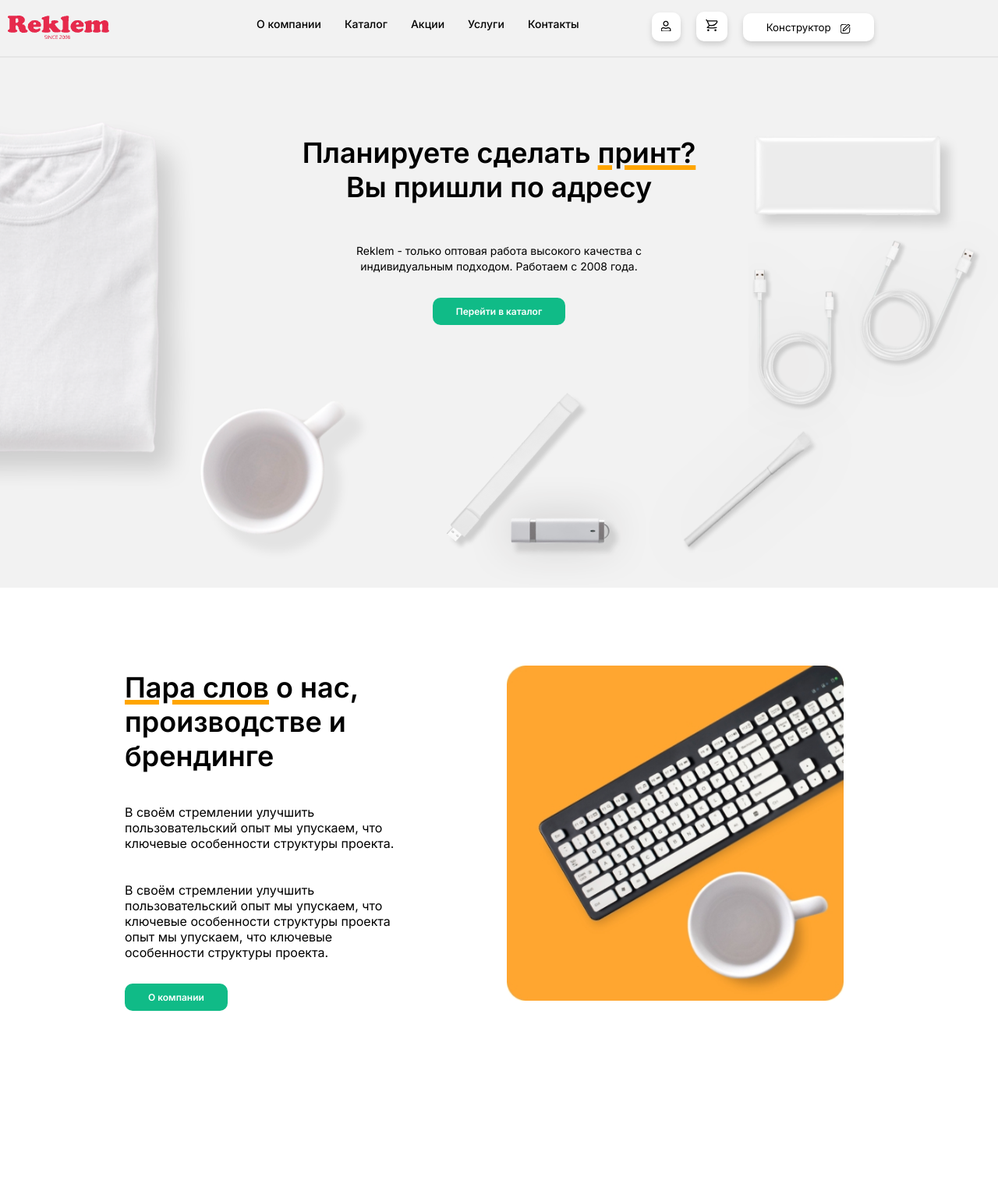
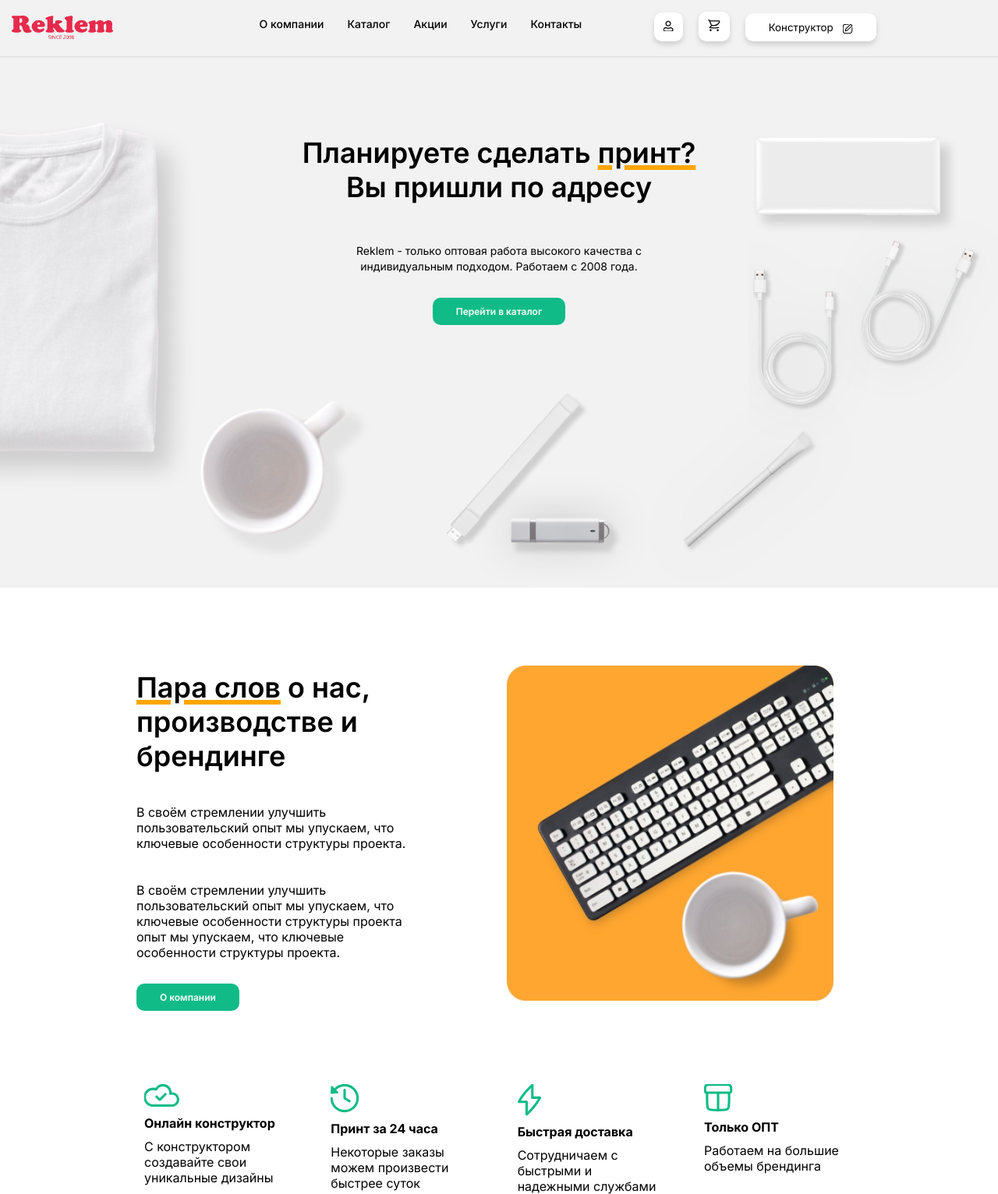
Before and after one commit to daniarmakyev/Reklem, a React (Create React App) app: page / in a window 1280 px wide. Shown: the whole page at 78% size. Before the commit the page ends 1297 px from the top, so only its background shows below. Built offline with nearby package versions, Linux system fonts and the light colour scheme.

Commit message:
finalochkaNet

```diff
--- a/package.json
+++ b/package.json
@@ -6,8 +6,10 @@
     "@testing-library/jest-dom": "^5.17.0",
     "@testing-library/react": "^13.4.0",
     "@testing-library/user-event": "^13.5.0",
+    "axios": "^1.6.8",
     "react": "^18.2.0",
     "react-dom": "^18.2.0",
+    "react-router-dom": "^6.22.3",
     "react-scripts": "5.0.1",
     "web-vitals": "^2.1.4"
   },
--- a/src/App.js
+++ b/src/App.js
@@ -2,6 +2,7 @@ import Header from "./components/Header/Header";
 import "./components/MainStyles/style.css"
 import GoToDire from "./components/GoToDire/GoToDire";
 import AboutUs from "./components/AboutBlock/AboutBlock";
+import MiniInfo from "./components/MiniInfo/MiniInfo";
 
 
 
@@ -11,6 +12,7 @@ function App() {
       <Header />
       <GoToDire />
       <AboutUs />
+      <MiniInfo />
     </div>
   );
 }
--- a/src/components/AboutBlock/aboutUs.css
+++ b/src/components/AboutBlock/aboutUs.css
@@ -7,6 +7,7 @@
 .about-us-container {
     max-width: 960px;
     margin: 0 auto;
+    padding: 0 15px;
 }
 
 .about-left h2 {
--- a/src/components/Header/Header.jsx
+++ b/src/components/Header/Header.jsx
@@ -4,7 +4,7 @@ import "./header.css";
 function Header({ }) {
   return (
 <header className="header">
-    <div className="container">
+    <div className="container-header">
         <div className="logo">
             <img src={require('../../images/logotype.png')} alt="Logo" />
         </div>
--- a/src/components/Header/header.css
+++ b/src/components/Header/header.css
@@ -74,9 +74,15 @@
     text-wrap: nowrap;
 }
 
-.header .container {
+.header .container-header {
     display: flex;
     flex-wrap: wrap;
+}
+
+.container-header {
+    max-width: 1360px;
+    margin: 0 auto;
+    padding: 0 15px;
 }
 
 hr {
--- a/src/components/MainStyles/style.css
+++ b/src/components/MainStyles/style.css
@@ -28,7 +28,7 @@
 }
 
 .container  {
-    max-width: 1360px !important;
+    max-width: 960px !important;
     padding: 0 10px;
     margin: 0 auto;
 }
--- a/src/components/MiniInfo/MiniInfo.jsx
+++ b/src/components/MiniInfo/MiniInfo.jsx
@@ -3,7 +3,44 @@ import "./mini-info.css"
 function MiniInfo({ }) {
     return (
 
-
+        <div className="mini-info">
+            <div className="container">
+                <ul className="list-mini-info">
+                    <li>
+                <svg width="45.000000" height="30.000000" viewBox="0 0 45 30" fill="none" xmlns="http://www.w3.org/2000/svg" xmlnsXlink="http://www.w3.org/1999/xlink">
+                    <defs/>
+                    <path id="Icon" d="M23.94 -0.2C19.96 -0.2 16.46 1.87 14.45 4.98C13.45 4.72 12.4 4.58 11.32 4.58C4.56 4.58 -0.92 10.06 -0.92 16.82C-0.92 23.58 4.56 29.06 11.32 29.06L35.58 29.06C40.74 29.06 44.91 24.88 44.91 19.73C44.91 14.58 40.74 10.4 35.58 10.4C35.45 10.4 35.32 10.4 35.19 10.41C34.84 4.49 29.94 -0.2 23.94 -0.2ZM16.6 7.54C17.91 4.81 20.71 2.93 23.94 2.93C28.44 2.93 32.08 6.58 32.08 11.07C32.08 11.4 32.06 11.73 32.03 12.04C31.96 12.56 32.16 13.07 32.55 13.41C32.94 13.75 33.48 13.87 33.98 13.74C34.49 13.6 35.03 13.53 35.58 13.53C39.01 13.53 41.79 16.3 41.79 19.73C41.79 23.16 39.01 25.93 35.58 25.93L11.32 25.93C6.28 25.93 2.2 21.85 2.2 16.82C2.2 11.78 6.28 7.7 11.32 7.7C12.49 7.7 13.6 7.92 14.62 8.32C15.38 8.61 16.24 8.28 16.6 7.54ZM28.31 14.02C28.92 13.41 28.92 12.42 28.31 11.81C27.7 11.2 26.71 11.2 26.1 11.81L19.91 17.99L16.85 14.93C16.24 14.32 15.25 14.32 14.64 14.93C14.03 15.54 14.03 16.53 14.64 17.14L18.81 21.31C19.42 21.92 20.41 21.92 21.02 21.31L28.31 14.02Z" fill="#10BB87" fill-opacity="1.000000" fill-rule="evenodd"/>
+                </svg>
+                    <h4>Онлайн конструктор</h4>
+                    <p>С конструктором создавайте свои уникальные дизайны</p>
+                </li>
+                    <li>
+                <svg width="37.000000" height="37.000000" viewBox="0 0 37 37" fill="none" xmlns="http://www.w3.org/2000/svg" xmlnsXlink="http://www.w3.org/1999/xlink">
+                    <defs/>
+                    <path id="Icon" d="M18 2.89C13.81 2.89 10.03 4.59 7.3 7.33C7.24 7.39 7.18 7.44 7.12 7.48L9.68 10.04C9.97 10.33 10.06 10.75 9.92 11.13C9.79 11.51 9.44 11.78 9.04 11.81L0.94 12.55C0.63 12.58 0.33 12.47 0.11 12.25C-0.11 12.03 -0.22 11.73 -0.19 11.42L0.54 3.32C0.58 2.91 0.85 2.57 1.23 2.43C1.6 2.29 2.03 2.39 2.32 2.68L4.94 5.3C4.98 5.24 5.03 5.18 5.08 5.13C8.38 1.82 12.95 -0.23 18 -0.23C28.06 -0.23 36.22 7.93 36.22 18C36.22 28.06 28.06 36.22 18 36.22C7.92 36.22 -0.24 28.06 -0.24 18C-0.24 17.13 0.46 16.43 1.33 16.43C2.19 16.43 2.89 17.13 2.89 18C2.89 26.34 9.65 33.1 18 33.1C26.33 33.1 33.1 26.34 33.1 18C33.1 9.65 26.33 2.89 18 2.89ZM18 6.02C18.86 6.02 19.56 6.72 19.56 7.58L19.56 17.13L25.07 20.58C25.8 21.03 26.03 22 25.57 22.73C25.11 23.46 24.15 23.68 23.42 23.23L17.17 19.32C16.71 19.03 16.43 18.53 16.43 18L16.43 7.58C16.43 6.72 17.13 6.02 18 6.02Z" fill="#10BB87" fill-opacity="1.000000" fill-rule="evenodd"/>
+                </svg>
+                    <h4>Принт за 24 часа</h4>
+                    <p>Некоторые заказы можем произвести быстрее суток</p>
+                    </li>
+                    <li>
+                    <svg width="31.000000" height="41.000000" viewBox="0 0 31 41" fill="none" xmlns="http://www.w3.org/2000/svg" xmlnsXlink="http://www.w3.org/1999/xlink">
+                        <defs/>
+                        <path id="Icon" d="M19.36 -0.19C19.94 0.05 20.31 0.62 20.31 1.25L20.31 15.82L28.5 15.82C29.05 15.82 29.57 16.12 29.85 16.6C30.13 17.08 30.13 17.67 29.86 18.16L28.83 19.97C24.94 26.85 19.99 33.07 14.14 38.39L12.49 39.9C12.03 40.32 11.37 40.42 10.8 40.17C10.24 39.92 9.87 39.36 9.87 38.75L9.87 24.29L1.41 24.29C0.55 24.29 -0.15 23.59 -0.15 22.73C-0.15 22.45 -0.08 22.18 0.05 21.96C3.72 15.18 8.41 9.02 13.96 3.68L17.66 0.12C18.12 -0.32 18.78 -0.44 19.36 -0.19ZM4.09 21.16L11.43 21.16C12.3 21.16 13 21.86 13 22.73L13 35.19C18.03 30.43 22.35 24.96 25.82 18.95L18.75 18.95C17.88 18.95 17.18 18.25 17.18 17.39L17.18 4.92L16.12 5.93C11.44 10.44 7.39 15.57 4.09 21.16Z" fill="#10BB87" fill-opacity="1.000000" fill-rule="evenodd"/>
+                    </svg>
+                    <h4>Быстрая доставка</h4>
+                    <p>Сотрудничаем с быстрыми и надежными службами</p>
+                    </li>
+                    <li>
+                    <svg width="37.000000" height="35.000000" viewBox="0 0 37 35" fill="none" xmlns="http://www.w3.org/2000/svg" xmlnsXlink="http://www.w3.org/1999/xlink">
+                        <defs/>
+                        <path id="Icon" d="M28.91 -0.99L30.5 -0.99C33.66 -0.99 36.22 1.58 36.22 4.74L36.22 8.91C36.22 10.59 35.09 12 33.55 12.42C33.85 16.23 33.68 26.29 33.03 30.05C32.65 32.3 30.82 34.03 28.55 34.28L26.65 34.49C20.9 35.14 15.09 35.14 9.34 34.49L7.43 34.28C5.17 34.03 3.34 32.3 2.95 30.05C2.31 26.29 2.14 16.23 2.43 12.42C0.89 12 -0.24 10.59 -0.24 8.91L-0.24 4.74C-0.24 1.58 2.33 -0.99 5.5 -0.99L7.08 -0.99L12.78 -0.99L23.2 -0.99L28.91 -0.99ZM2.89 4.74C2.89 3.31 4.05 2.14 5.5 2.14L16.43 2.14L19.56 2.14L30.5 2.14C31.93 2.14 33.1 3.31 33.1 4.74L33.1 8.91C33.1 9.2 32.87 9.43 32.58 9.43L19.56 9.43L16.43 9.43L3.41 9.43C3.12 9.43 2.89 9.2 2.89 8.91L2.89 4.74ZM19.56 12.56L30.43 12.56C30.72 16.14 30.56 25.98 29.96 29.53C29.8 30.4 29.09 31.08 28.21 31.17L26.3 31.39C24.06 31.64 21.81 31.79 19.56 31.83L19.56 12.56ZM16.43 12.56L16.43 31.83C14.18 31.79 11.93 31.64 9.69 31.39L7.78 31.17C6.9 31.08 6.18 30.4 6.03 29.53C5.42 25.98 5.26 16.14 5.56 12.56L16.43 12.56Z" fill="#10BB87" fill-opacity="1.000000" fill-rule="evenodd"/>
+                    </svg>
+                        <h4>Только ОПТ</h4>
+                        <p>Работаем на большие объемы брендинга</p>
+                    </li>
+                </ul>
+            </div>
+        </div>
 
     )
 }
--- a/src/components/MiniInfo/mini-info.css
+++ b/src/components/MiniInfo/mini-info.css
@@ -0,0 +1,41 @@
+.list-mini-info {
+    display: flex;
+    list-style: none;
+    justify-content: space-between;
+    padding: 0;
+    margin-top: 10%;
+    flex-wrap: wrap;
+    padding: 0 15px;
+}
+
+.list-mini-info li {
+    max-height: 150px;
+    max-width: 192px;
+    padding: 0;
+    display: flex;
+    flex-direction: column;
+}
+
+.list-mini-info li p , h4 {
+    margin-top: 10px;
+}
+
+@media screen and (max-width:592px) {
+    .list-mini-info {
+        justify-content: space-around;
+    }
+    .list-mini-info li{
+        margin-top: 20px;
+
+    }
+}
+
+@media screen and (max-width:405px) {
+    .list-mini-info li{
+       text-align: center;
+    }
+    .list-mini-info li svg{
+        margin-left: auto;
+        margin-right: auto;
+     }
+}
```
Also changed, not shown: 1 other file (tests, documents, lock files or other folders).
